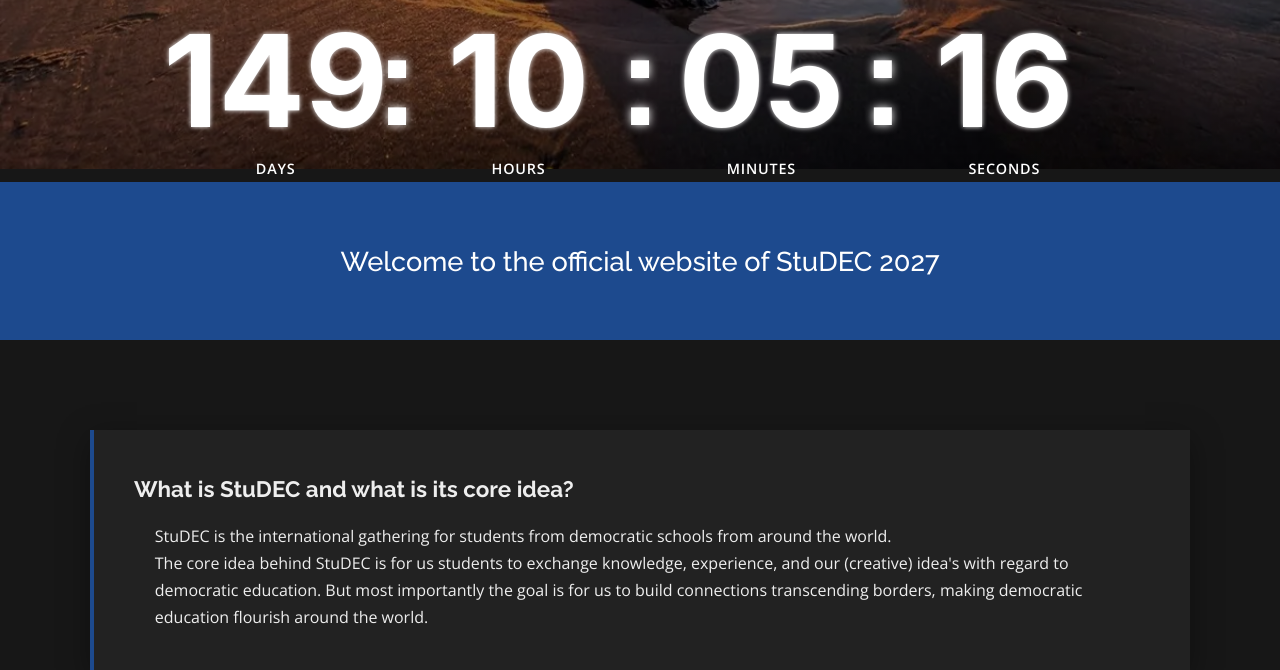
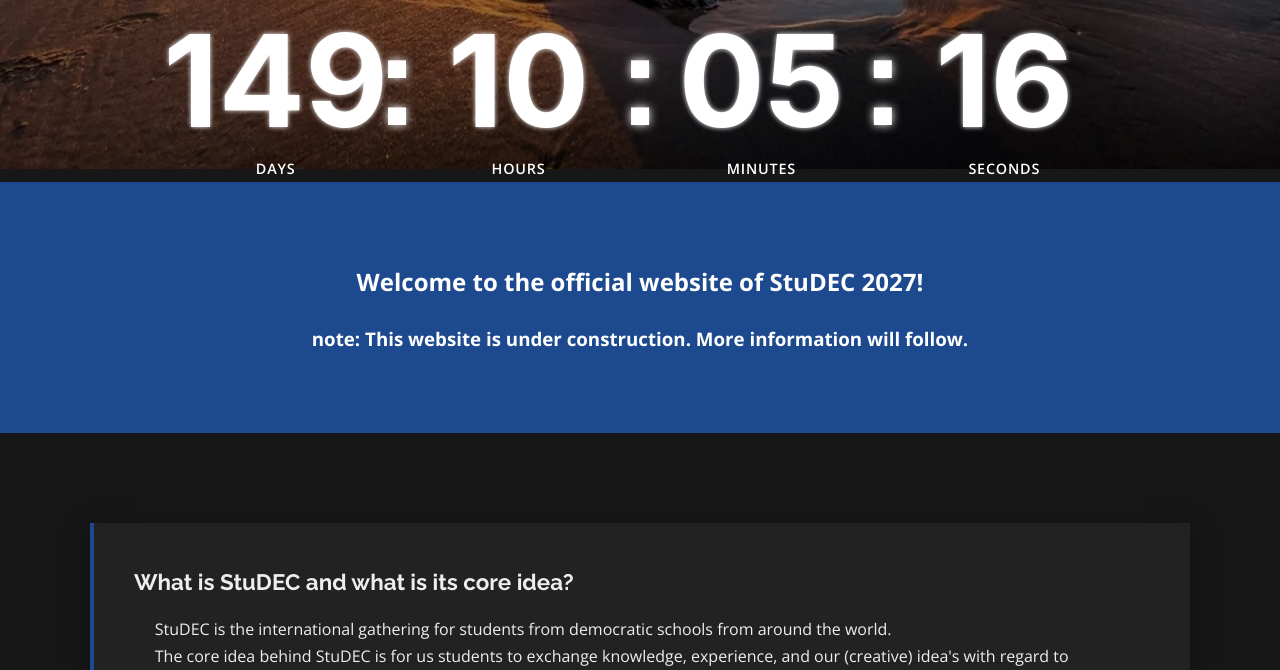
Before and after one commit to UXER260/studecwebsite, a FastAPI app: page / in a window 1280 px wide. Shown: the part 631-1301 px from the top of the page. Run offline with FastAPI, Linux system fonts and the light colour scheme.

Commit message:
Versie 2.1, kleine dingen veranderd

```diff
--- a/templates/index.html
+++ b/templates/index.html
@@ -191,7 +191,8 @@
 <section class="quote-banner">
 
   <p>
-    Welcome to the official website of StuDEC 2027
+    <h1>Welcome to the official website of StuDEC 2027!</h1>
+    <h3>note: This website is under construction. More information will follow.</h3>
   </p>
 
 </section>
@@ -486,7 +487,7 @@
         <div>
           <strong>Open Space</strong>
           <p>
-            (Nog niks)
+            (More info will follow)
           </p>
         </div>
 
@@ -501,7 +502,7 @@
         <div>
           <strong>Open Space</strong>
           <p>
-            (Nog niks)
+            (More info will follow)
           </p>
         </div>
 
@@ -516,7 +517,7 @@
         <div>
           <strong>Open Space</strong>
           <p>
-            (Nog niks)
+            (More info will follow)
           </p>
         </div>
 
```
